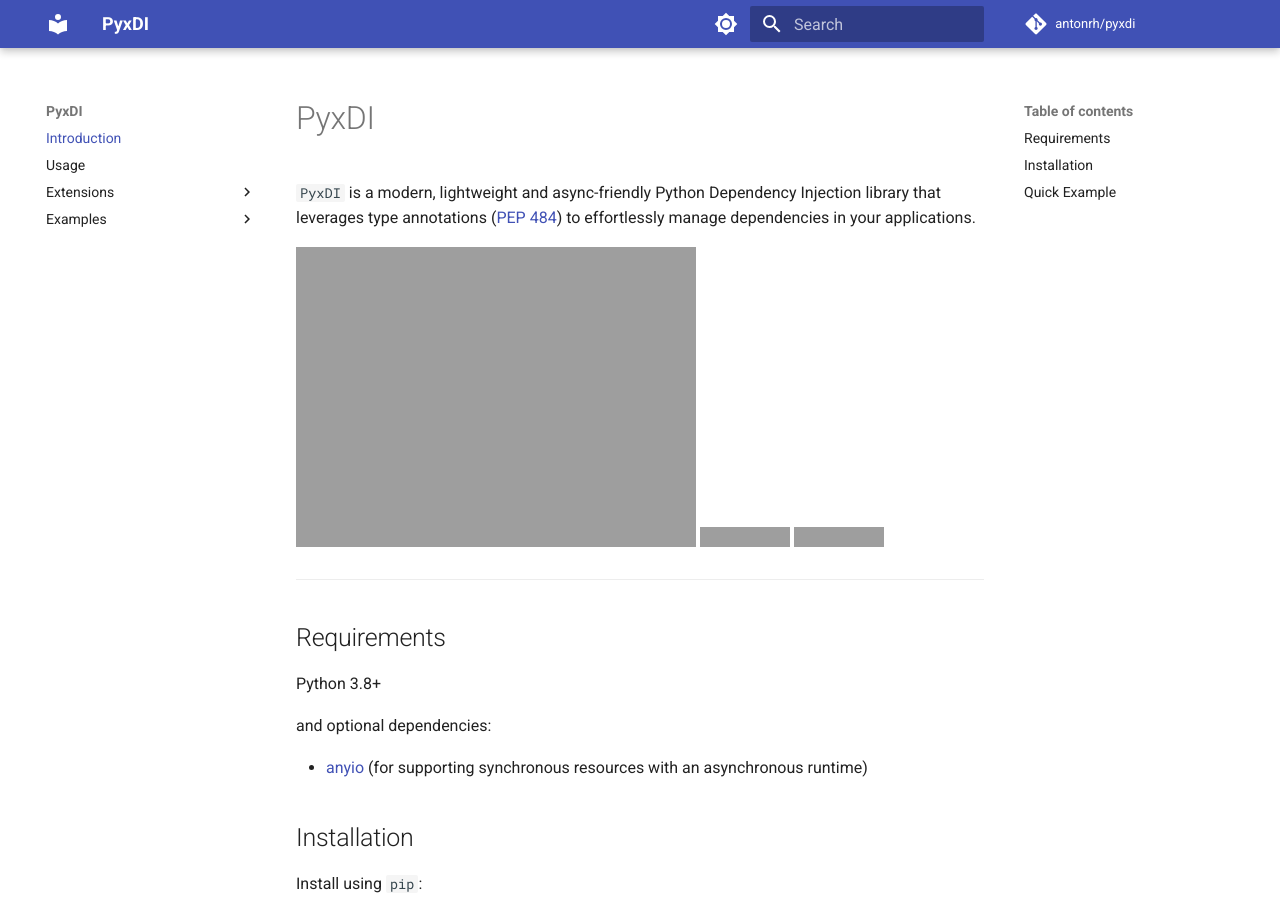
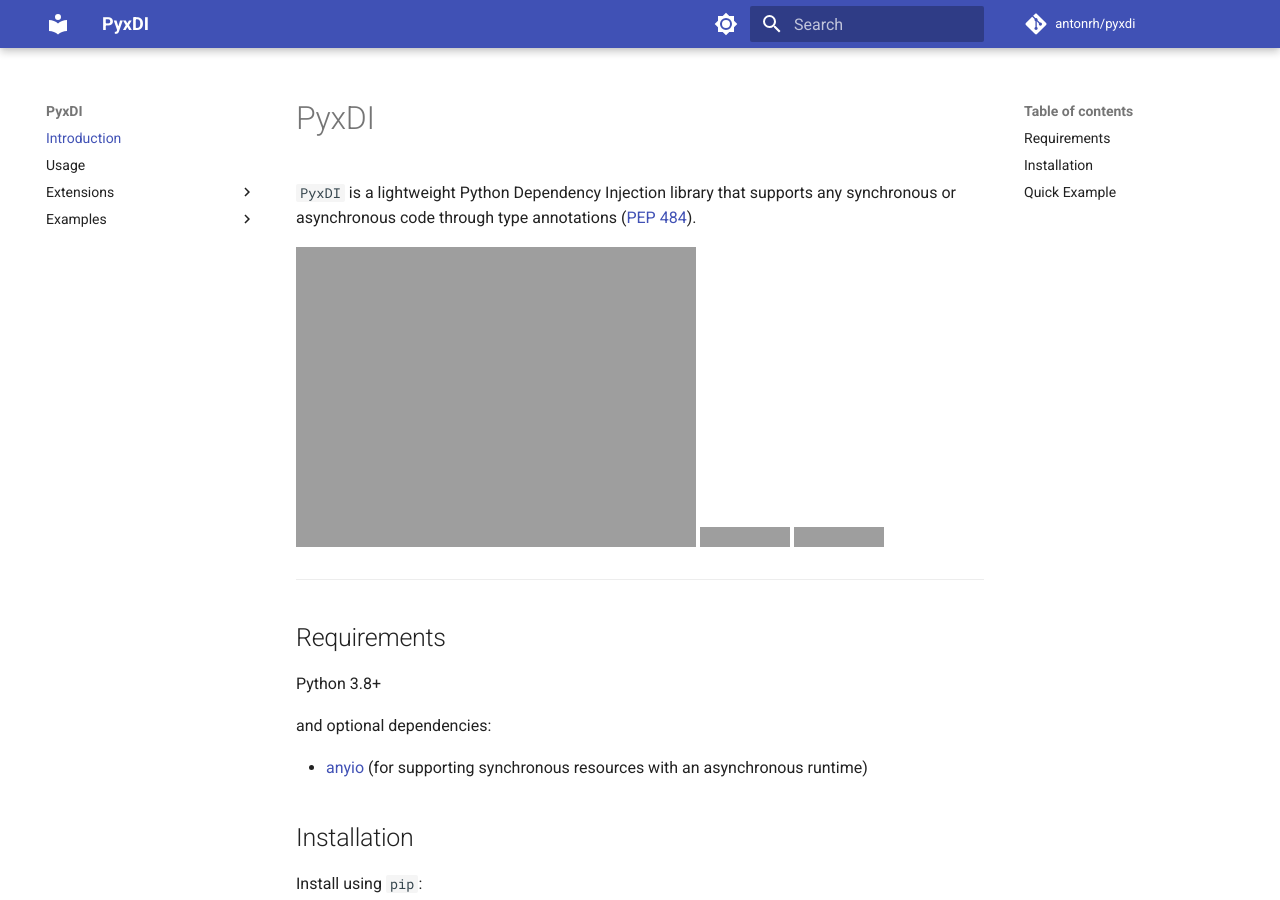
Before and after one commit to antonrh/anydi, an MkDocs documentation site: the page built from docs/index.md, in a window 1280 px wide and 900 px high. Built offline with MkDocs 1.6.1 and Material for MkDocs 9.7.7, drawn with Linux system fonts in a browser that asks for light colours; comment, search, counter and statistics services are not loaded; grey boxes are pictures that could not be loaded.

Commit message:
Update docs

```diff
--- a/docs/index.md
+++ b/docs/index.md
@@ -1,7 +1,6 @@
 # PyxDI
 
-`PyxDI` is a modern, lightweight and async-friendly Python Dependency Injection library that leverages type annotations ([PEP 484](https://peps.python.org/pep-0484/))
-to effortlessly manage dependencies in your applications.
+`PyxDI` is a lightweight Python Dependency Injection library that supports any synchronous or asynchronous code through type annotations ([PEP 484](https://peps.python.org/pep-0484/)).
 
 [![CI](https://github.com/antonrh/pyxdi/actions/workflows/ci.yml/badge.svg)](https://github.com/antonrh/pyxdi/actions/workflows/ci.yml)
 [![codecov](https://codecov.io/gh/antonrh/pyxdi/branch/main/graph/badge.svg?token=67CLD19I0C)](https://codecov.io/gh/antonrh/pyxdi)
```
Also changed, not shown: README.md (+1 -2 lines).
